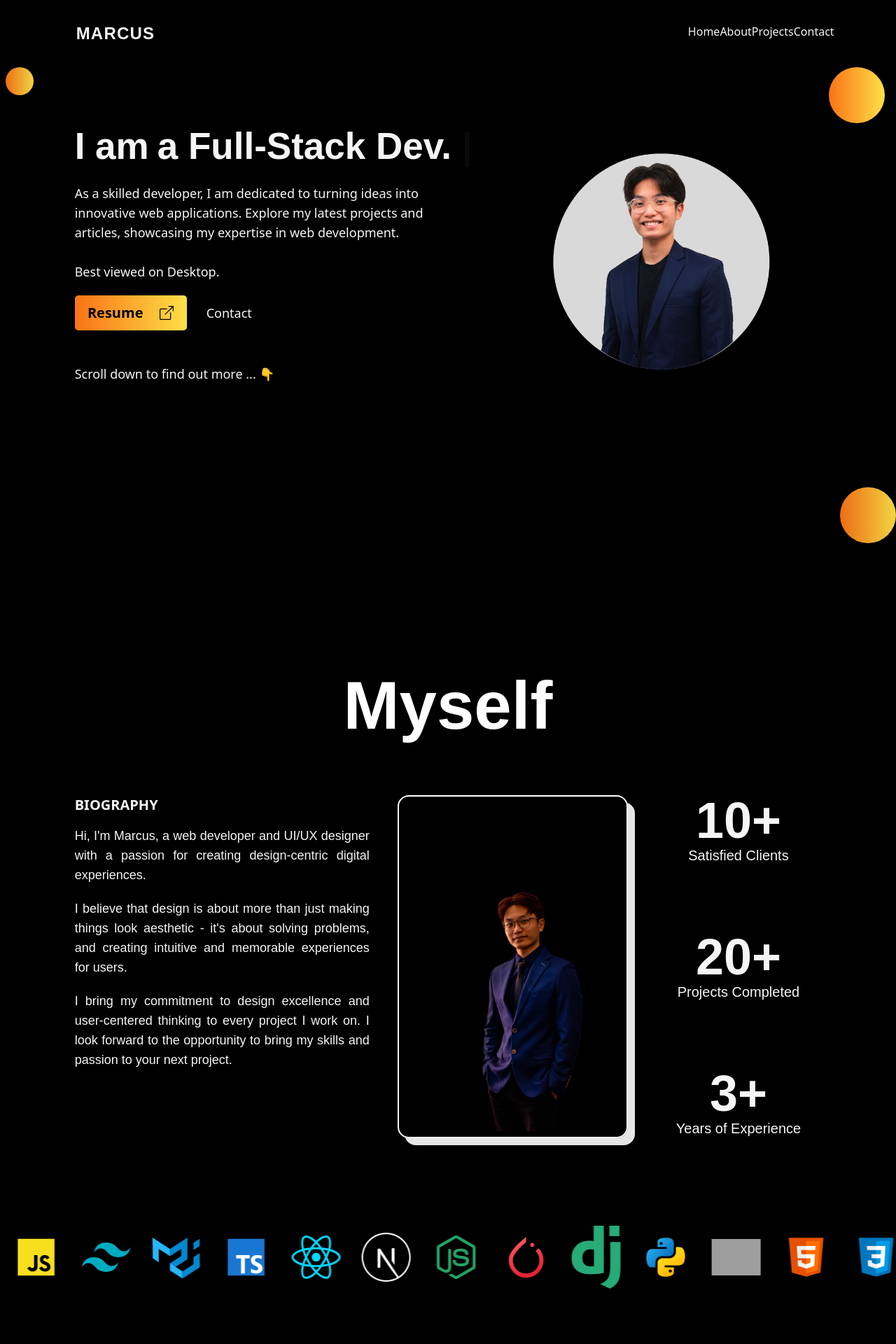
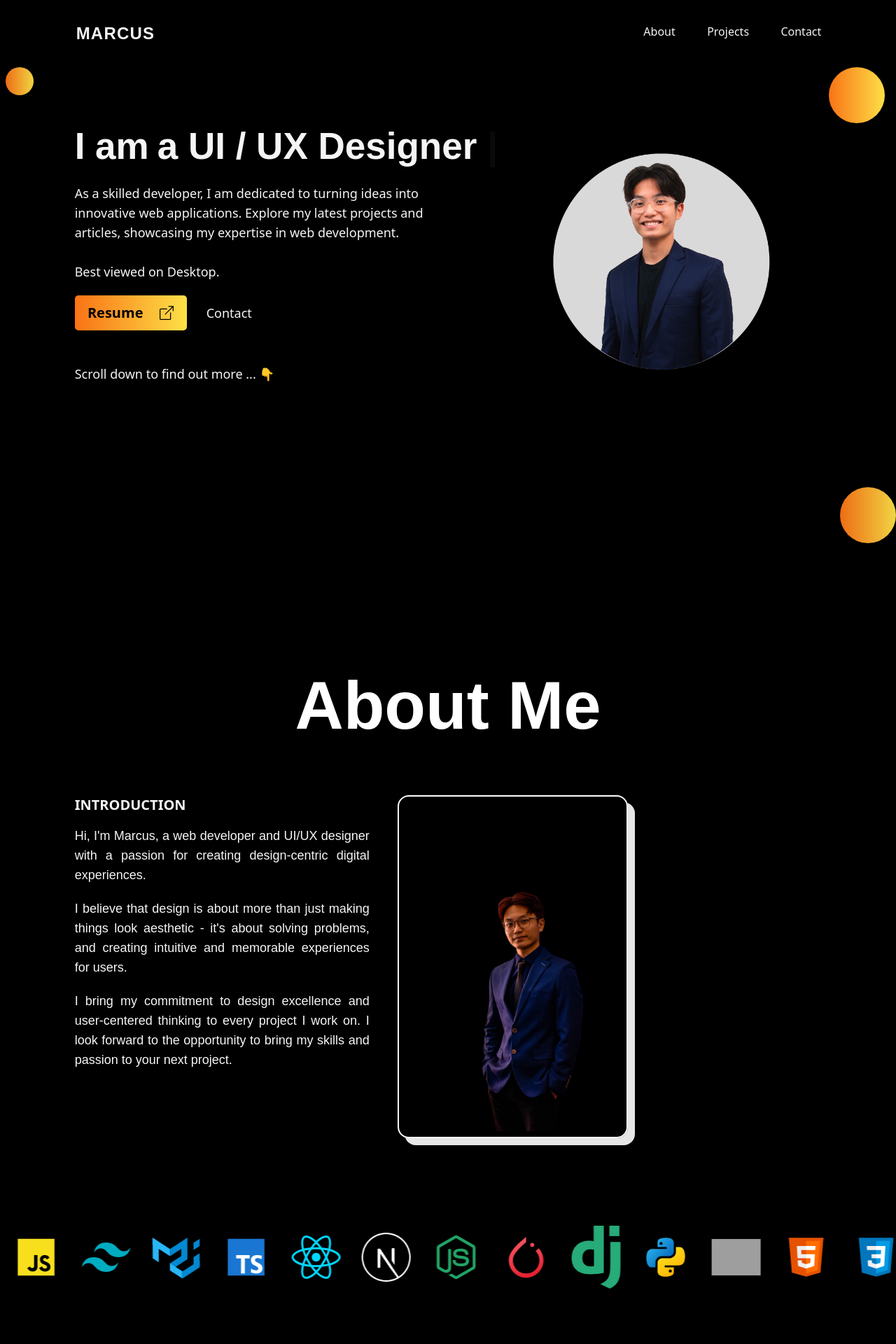
Before and after one commit to digitalnoma/portfolio, a React (Vite) app: page / in a window 1280 px wide. Shown: the top 1920 px of the page at 70% size. Built offline with nearby package versions, Linux system fonts and the light colour scheme; grey boxes are pictures that could not be loaded.

Commit message:
Edits to About Me page

```diff
--- a/src/Components/Hero/Hero.jsx
+++ b/src/Components/Hero/Hero.jsx
@@ -8,11 +8,9 @@ import { Typewriter } from "react-simple-typewriter";
 import { fadeInFromLeft } from "../../Animation/FadeFromLeftAnimation";
 const Hero = () => {
   const words = [
-    "an Entrepreneur",
-    "a Full-Stack Dev.",
-    "a Product Designer.",
-    "a Researcher.",
-    "an Educator.",
+    "a Developer",
+    "a UI / UX Designer",
+    "an Educator",
   ];
   return (
     <div className="home  relative   overflow-hidden min-h-[85vh] sm:min-h-[90vh] ">
--- a/src/Components/NavBar/NavBar.jsx
+++ b/src/Components/NavBar/NavBar.jsx
@@ -14,6 +14,7 @@ import { BsFillSunFill, BsFillMoonStarsFill } from "react-icons/bs";
 import { Link as ScrollLink } from "react-scroll";
 import useClickOutsideDetector from "../../Hooks/useClickOutsideDetector";
 import useThemeSwitcher from "../../Hooks/useThemeSwitcher";
+
 const NavBar = () => {
   const [show, setShow] = useState(false);
   const menuRef = useRef();
@@ -26,7 +27,7 @@ const NavBar = () => {
     setShow(false);
   });
 
-  //Check For Small Devices Either that is is Mobie Navbar is Show or not
+  //Check For Smaller Devices Either that is is Mobile Navbar is Show or not
 
   let matchMedia = window.matchMedia("(max-width:768px)");
 
@@ -55,16 +56,9 @@ const NavBar = () => {
       <header className="bg-dark duration-300 h-24 py-10 flex items-center  relative z-30">
         <div className="min-h-[30px] flex items-center justify-between   w-10/12 mx-auto  md:w-11/12 md:mx-auto 3xl:w-[1800px] 3xl:mx-auto">
           <div className="w-4/12 flex items-center  ">
-            <ScrollLink
-              to="/"
-              onClick={() => setShow(false)}
-              smooth={true}
-              duration={500}
-            >
-              <h3 className="text-light tracking-wider hover:animate-pulse rounded-full flex justify-center items-center  font-bold cursor-pointer border-transparent border-2 text-2xl font-montserrat uppercase  ">
+              <h3 className="text-light tracking-wider rounded-full flex justify-center items-center  font-bold border-transparent border-2 text-2xl font-montserrat uppercase  ">
                 Marcus
               </h3>
-            </ScrollLink>
           </div>
 
           <div
@@ -73,22 +67,8 @@ const NavBar = () => {
             }  `}
             ref={menuRef}
           >
-            <div className="w-3/12  lg:w-5/12 md:h-2/5 md:mb-10">
+            <div className="w-4/12  lg:w-6/12 md:h-2/5 md:mb-10">
               <ul className="flex h-[31px] justify-between md:flex-col md:items-center md:h-full text-white md:text-black ">
-                <li>
-                  <ScrollLink
-                    to="home"
-                    onClick={() => setShow(false)}
-                    smooth={true}
-                    duration={500}
-                    className={`cursor-pointer relative md:text-dark text-light hover:text-primaryorange duration-300 group`}
-                  >
-                    Home
-                    <span
-                      className={`absolute w-0 group-hover:w-full duration-300 bg-primaryorange md:bg-white inline-block bg-dark h-[1px] -bottom-1 left-0 `}
-                    ></span>
-                  </ScrollLink>
-                </li>
                 <li>
                   <ScrollLink
                     to="about"
--- a/src/Layout/About/About.jsx
+++ b/src/Layout/About/About.jsx
@@ -5,14 +5,14 @@ import { fadeInFromLeft } from "../../Animation/FadeFromLeftAnimation";
 import TechStack from "../../Components/TechStack/TechStack";
 
 const About = () => {
-  const heading = "Myself";
+  const heading = "About Me";
 
   return (
     <>
       <div className="bg-dark py-16  min-h-screen h-max ">
         <div className="mx-auto w-10/12 3xl:w-[1800px]">
           <h1 className="text-8xl flex justify-center text-white text-dark font-bold font-montserrat text-center mb-20 md:text-7xl sm:text-5xl  sm:mb-1">
-            {heading?.split("")?.map((item, index) => {
+          {heading?.split(/(?!)/).map((item, index) => {
               return (
                 <motion.span key={index} {...fadeInFromLeft(index * 0.1)}>
                   {item}
@@ -20,11 +20,10 @@ const About = () => {
               );
             })}
           </h1>
-
-          <div className=" grid grid-cols-12 justify-evenly gap-x-10 xl:gap-y-20 xl:gap-x-5">
+          <div className=" grid grid-cols-12 justify-center gap-x-10 xl:gap-y-20 xl:gap-x-5">
             <div className="col-span-5 xl:col-span-7 lg:col-span-6 md:col-span-12 sm:text-center">
             <h3 className="uppercase font-semibold text-xl text-light mb-4 ">
-                Biography
+                Introduction
               </h3>
               <motion.p {...fadeInFromLeft(0.3)} className="font-medium font-montserrat text-lg text-light text-justify">
                 Hi, I'm Marcus, a web developer and UI/UX designer with a passion for creating design-centric digital experiences.
@@ -41,42 +40,6 @@ const About = () => {
                 <img src={Img} alt="Marcus" className="rounded-2xl h-full w-full object-cover" loading="lazy" />
               </div>
             </div>
-            <div className="flex gap-y-14 justify-between flex-col col-span-3 xl:col-span-12 xl:flex-row md:flex-col md:mx-auto  ">
-              <div className="flex flex-col items-center justify-center">
-                <h2
-                  className="text-7xl font-semibold font-montserrat text-light "
-                  data-val="50"
-                >
-                  <CountUp start={1} duration={5} end={10} delay={1} />+
-                </h2>
-
-                <p className="font-montserrat text-light text-xl ">
-                  Satisfied Clients
-                </p>
-              </div>
-              <div className="flex flex-col items-center justify-center">
-                <h2
-                  className="text-7xl font-semibold font-montserrat text-light "
-                  data-val="40"
-                >
-                  <CountUp start={1} duration={5} end={20} delay={1} />+
-                </h2>
-                <p className="font-montserrat text-light text-xl  ">
-                  Projects Completed
-                </p>
-              </div>
-              <div className="flex flex-col items-center justify-center">
-                <h2
-                  className="text-7xl font-semibold font-montserrat text-light "
-                  data-val="2"
-                >
-                  <CountUp start={1} duration={5} end={3} delay={1} />+
-                </h2>
-                <p className="font-montserrat text-light text-xl  ">
-                  Years of Experience
-                </p>
-              </div>
-            </div>
           </div>
         </div>
       </div>
```
